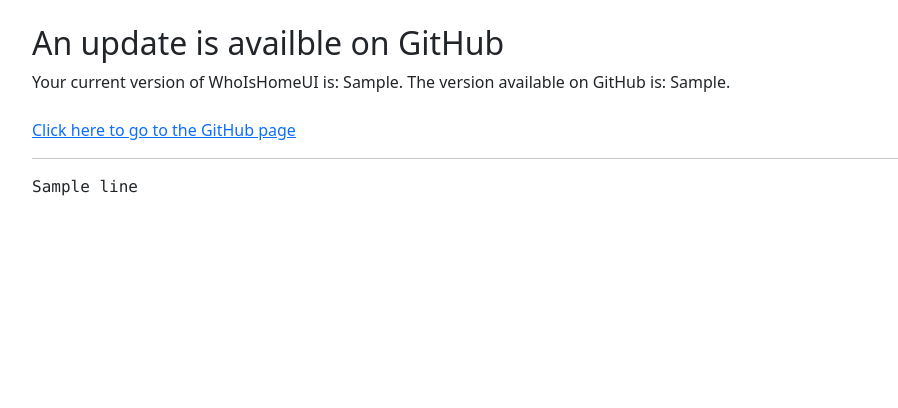
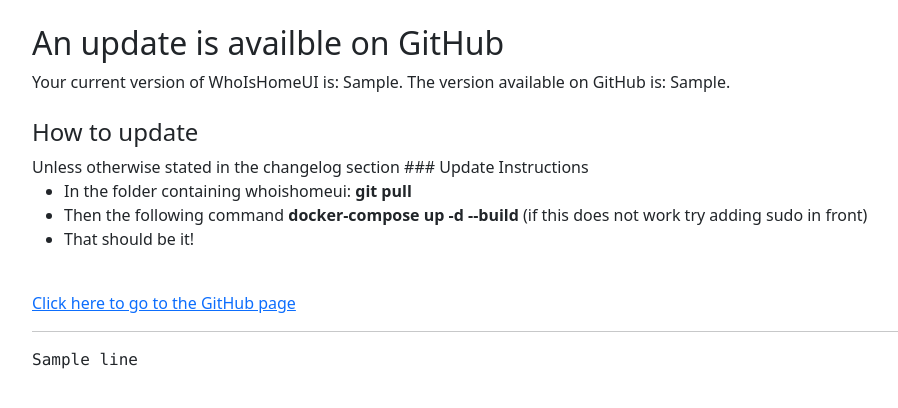
Before and after one commit to DartLazer/WhoIsHomeUI, a Django app: template mysite/whoishome/templates/whoishome/update.html in a window 1280 px wide. Shown: the part 56-464 px from the top of the page, without its empty margins (50-948 px from the left). Run offline with Django 3.2, Linux system fonts and the light colour scheme; the template is opened without the code that fills it: most values are stand-ins (such as "Sample title", 1, 10 or a date in 2020); some libraries are stand-ins or nearby versions.

Commit message:
Updated README.md & update page with update instructions

```diff
--- a/mysite/whoishome/templates/whoishome/update.html
+++ b/mysite/whoishome/templates/whoishome/update.html
@@ -6,6 +6,14 @@
 
 Your current version of WhoIsHomeUI is: {{current_version}}. The version available on GitHub is: {{github_version}}.
 <br />
+<br />
+<h4>How to update</h4>
+Unless otherwise stated in the changelog section ### Update Instructions
+<ul>
+    <li>In the folder containing whoishomeui: <strong>git pull</strong></li>
+    <li>Then the following command <strong>docker-compose up -d --build</strong> (if this does not work try adding sudo in front)</li>
+    <li>That should be it!</li>
+</ul>
 <br />
 <a href="https://github.com/DartLazer/WhoIsHomeUI">Click here to go to the GitHub page</a>
 <br />
```
Also changed, not shown: README.md.
